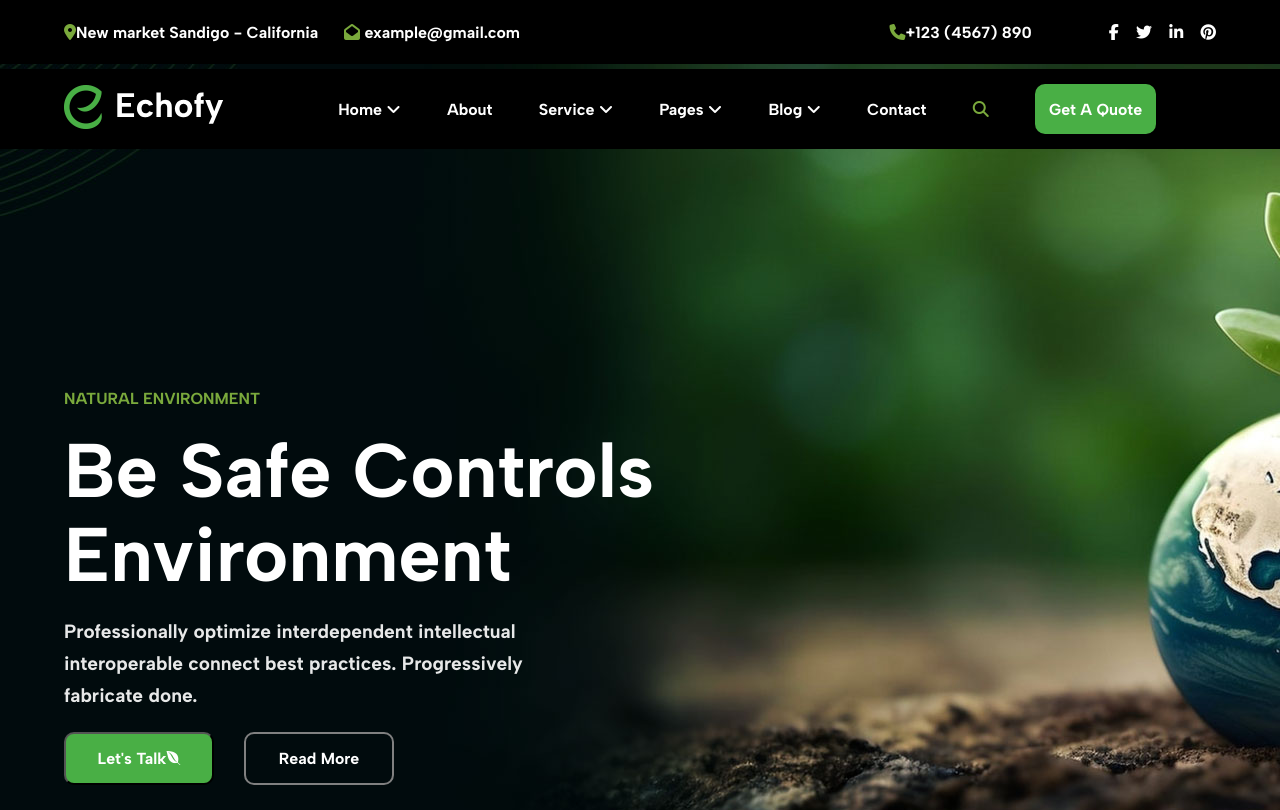
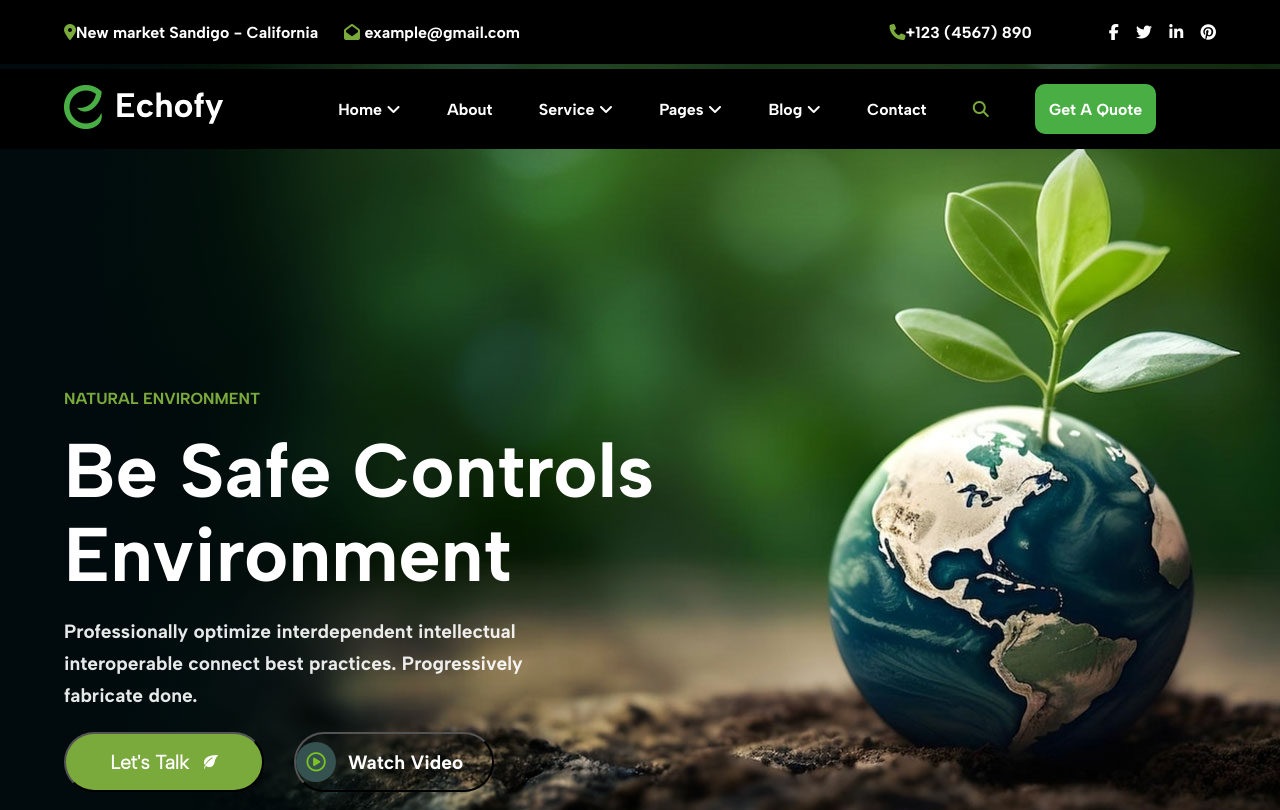
Before and after one commit to Umaima-23/echofy-assign, a plain HTML site: page index.html in a window 1280 px wide. Shown: the top 810 px of the page. Drawn offline with Linux system fonts and the light colour scheme.

Commit message:
clean web

```diff
--- a/index.html
+++ b/index.html
@@ -5,7 +5,7 @@
     <meta charset="UTF-8">
     <meta http-equiv="X-UA-Compatible" content="IE=edge">
     <meta name="viewport" content="width=device-width, initial-scale=1.0">
-    <title>Document</title>
+    <title>Echofy</title>
     <link rel="stylesheet" href="style.css">
     <link rel="stylesheet" href="https://cdnjs.cloudflare.com/ajax/libs/font-awesome/6.7.2/css/all.min.css">
 </head>
@@ -62,8 +62,10 @@
                 best practices. Progressively fabricate done.
             </p>
             <div class="hero-btns">
-                <button class="hero-btn1">Let's Talk<i class="fa-brands fa-envira"></i></button>
-                <button class="hero-btn2">Read More</button>
+                <button class="hero-btn1">Let's Talk <img src="./images/button-shape-1.png" alt=""></i></button>
+                <button class="hero-btn2"> <div class="circle-btn-icon">
+                    <i class="fa-regular fa-circle-play"></i>
+                </div><p>Watch Video</p> </button>
             </div>
 
 
@@ -83,9 +85,6 @@
             <img src="./images/text-shape.png" alt="">
             <h6> Environmental </h6>
             <img src="./images/text-shape.png" alt="">
-
-
-
         </marquee>
     </div>
 
--- a/style.css
+++ b/style.css
@@ -16,10 +16,12 @@
     /* overflow-x: hidden; */
     background-image: url(./images/banner-bg.jpg);
     background-repeat: no-repeat;
-
+    background-position-x: center;
     width: 100%;
     min-height: 100vh;
     position: relative;
+    display: flex;
+    flex-wrap: wrap;
 }
 #head-1{
     width:100vw;
@@ -45,8 +47,8 @@
     /* background-color: bisque; */
     display: flex;
     flex-wrap: wrap;
-  gap: 2vw;
-  min-width: 250px;
+    gap: 2vw;
+    min-width: 250px;
 }
 .head-cont1 i{
     color: #7AA93C;
@@ -70,7 +72,8 @@
  /* ________________________________HEad_2________________________________ */
 .head-2{
      width: 100vw;
-     height: 10vh;
+     height: auto;
+     min-height: 10vh;
      /* background-color: aqua; */
      background-color: black;
      display: flex;
@@ -135,6 +138,9 @@
     height: auto;
     min-height: 100vh;
     /* position: relative; */
+    display: flex;
+    flex-direction: column;
+    flex-wrap: wrap;
 }
 .hero-left{
     width: 50%;
@@ -147,6 +153,7 @@
     /* background-color: rgb(26, 29, 29); */
     line-height: 20px;
     color: white;
+
 }
 
 .hero-left h1{
@@ -179,19 +186,42 @@
 
 }
 .hero-btn1,.hero-btn2{
-    background-color: #49AF45;
-    width: clamp(120px,20vw,150px);
-    padding: 15px;
+    background-color: #7AA93C;
+    width: clamp(150px,30vw,200px);
+    height: 60px;
     color: white;
-    font-size: 1rem;
-    font-weight: 100;
-   border-radius: 10px;
+    font-size: 1.2rem;
+    font-weight: bold;
+    font-family: "albert-light";
+   border-radius: 30px;
 
 }
 
 .hero-btn2{
-    border: 2px solid gray;
+    /* border: 2px solid yellow; */
     background-color: transparent;
+    display: flex;
+    align-items: center;
+
+}
+.hero-btn1 img{
+    padding-left: 10px;
+}
+.hero-btn2 p{
+   padding-left: 10px;
+   align-self: center;
+}
+.circle-btn-icon{
+    width: 40px;
+    height: 40px;
+    border-radius: 50%;
+    background-color: rgb(53, 82, 80);
+    display: flex;
+    text-align: center;
+    justify-content: center;
+    align-items: center;
+    margin-right: 2px;
+    color: #7cc422;
 }
 .marquee{
     width: 100vw;
@@ -777,7 +807,7 @@
 }
 .img-and-cont{
     flex: 1 1 30%;
-   height: 100%;
+   height: auto;
    /* background-color: blueviolet; */
    padding: 20px;
   text-align: center;
@@ -803,6 +833,7 @@
 }
 .image-ag{
     position: relative;
+    height: auto;
 }
 .arrow-ag{
     position: absolute;
@@ -843,6 +874,8 @@
     margin-top: 30px;
     display: flex;
     flex-wrap: wrap;
+    justify-content: center;
+    gap: 10px;
 }
 
 /* ________________________client_____________________________ */
@@ -858,6 +891,7 @@
     /* display: inline-block; */
     gap: 10px;
     margin: 0 30px 0 30px;
+    justify-content: center;
 }
 .green-star{
     color: #7AA93C;
@@ -932,7 +966,7 @@
 }
 .inner-team-div{
    width: 90%;
-   height: 70%;
+   height: auto;
    /* background-color: pink; */
    margin: 0 auto;
    margin-top: 30px;
@@ -1081,6 +1115,7 @@
     font-size: 14px;
     width: 100%;
     min-height: 100vh;
+    overflow: hidden;
   }
 
   .foot-cont{
@@ -1114,7 +1149,7 @@
   }
   .img-foot h1{
     color: white;
-    font-size: 3rem;
+    font-size: clamp(3rem,20px,1.5rem);
     font-weight: bold;
     width: 70%;
     /* background-color: wheat; */
```
Also changed, not shown: images/button-shape-1.png (added).
